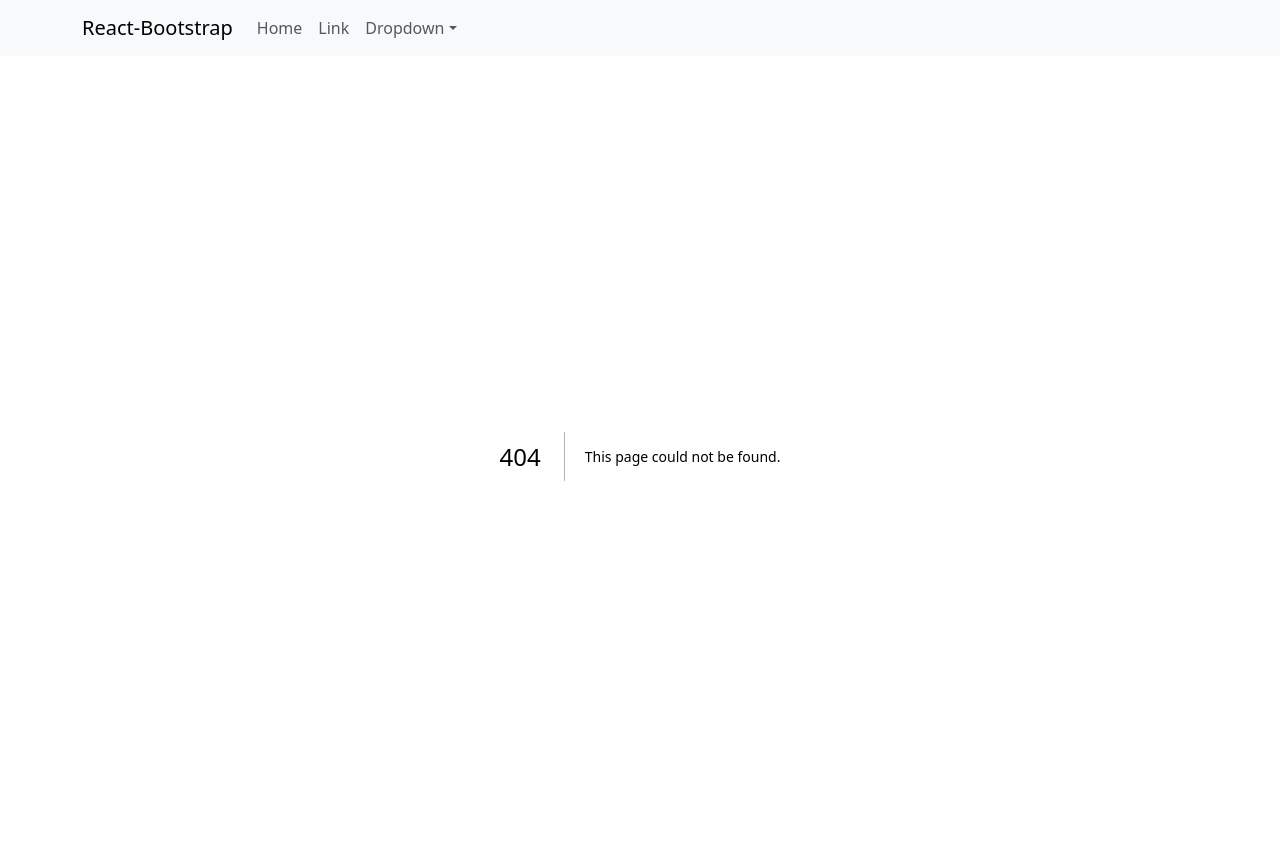
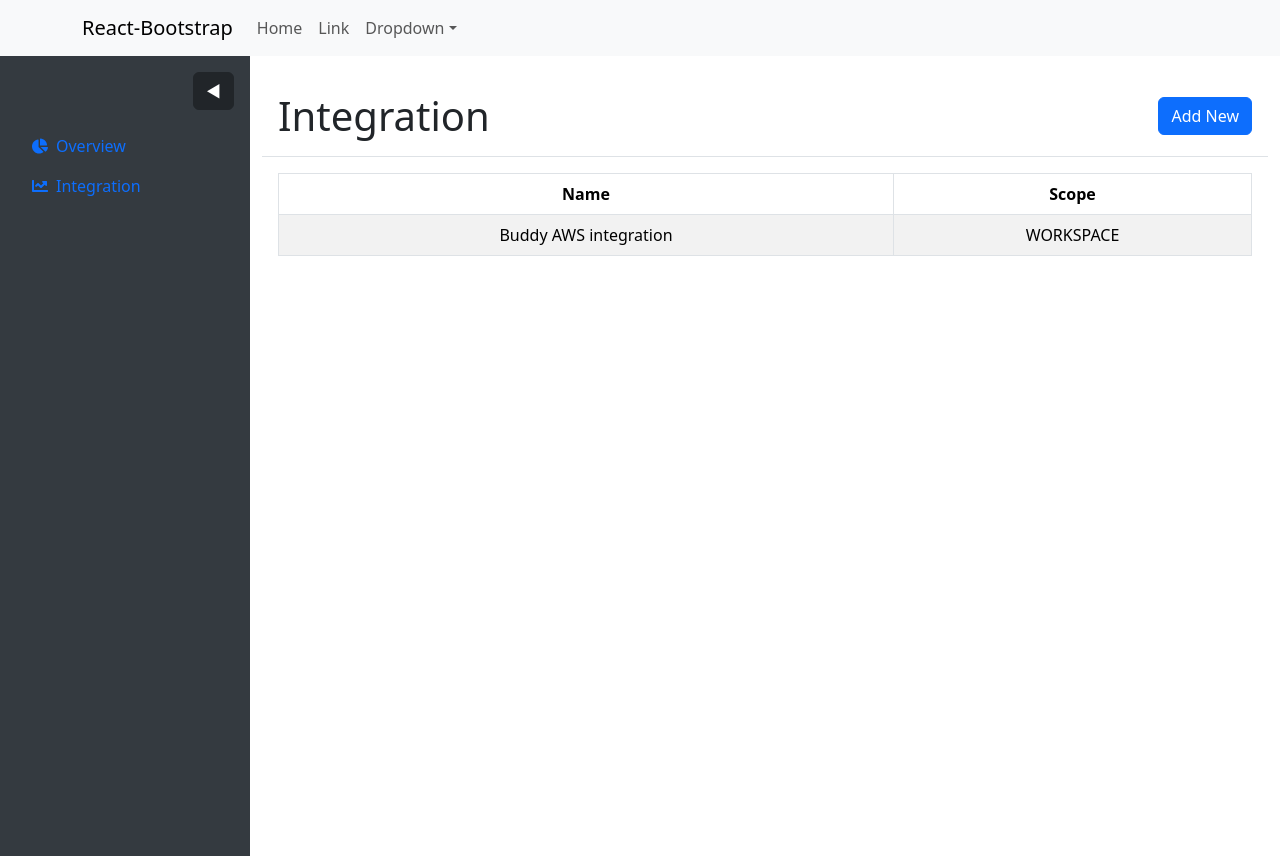
Before and after one commit to khaitq-vnist/auto_ci_fe, a Next.js app: page /dashboard/integration in a window 1280 px wide. Before the commit this address had no page. After the commit the page ends 800 px from the top, so only its background shows below. Built offline with nearby package versions, Linux system fonts and the light colour scheme.

Commit message:
integrations feature

```diff
--- a/package.json
+++ b/package.json
@@ -15,7 +15,9 @@
     "react-bootstrap": "^2.10.5",
     "react-dom": "19.0.0-rc-02c0e824-20241028",
     "react-icons": "^5.3.0",
-    "react-router-bootstrap": "^0.26.3"
+    "react-router-bootstrap": "^0.26.3",
+    "react-toastify": "^10.0.6",
+    "sass": "^1.80.6"
   },
   "devDependencies": {
     "@types/node": "^20",
--- /dev/null
+++ b/src/app/dashboard/integration/page.tsx
@@ -0,0 +1,87 @@
+'use client'
+import DashboardLayout from "@/layouts/dashboard.layout"
+import { useRouter } from "next/navigation";
+import { Button, Container, Table } from "react-bootstrap"
+import { FormIntegration, Integration } from "./list.props";
+import { useState } from "react";
+import AddNewIntegrationModal from "@/components/dashboard/integration/add.new.modal";
+import { toast } from "react-toastify";
+const apiData: { integrations: Integration[] } = {
+    integrations: [
+      {
+        url: "https://api.buddy.works/workspaces/buddy/integrations/5fff3231277e1449d8eb3e6a",
+        html_url: "https://app.buddy.works/buddy/workspace/integrations",
+        hash_id: "5fff3231277e1449d8eb3e6a",
+        name: "Buddy AWS integration",
+        type: "AMAZON",
+        scope: "WORKSPACE",
+        identifier: "my_aws_integration",
+        all_pipelines_allowed: true,
+        permissions: {
+          admins: "MANAGE",
+          others: "USE_ONLY",
+          users: [],
+          groups: []
+        },
+        allowed_pipelines: []
+      }
+    ]
+  };
+
+
+const IntegrationPage = () => {
+    const router = useRouter();
+    const integrations = apiData.integrations;
+    const [showModal, setShowModal] = useState(false);
+
+  const handleShowModal = () => {
+    console.log("showModal called");
+    setShowModal(true)
+  };
+  const handleCloseModal = () => setShowModal(false);
+  const handleSave = (data: { type: string; name: string; personalToken: string }) => {
+    console.log('Form data saved:', data);
+    toast.success("Integration added successfully!");
+    // Add additional save logic here, such as sending data to an API
+  };
+
+    return (
+        <DashboardLayout>
+            <Container className="d-flex justify-content-between align-items-center p-3 border-bottom">
+                <h1 className="m-0">Integration</h1>
+                <div className="ms-auto">
+  <Button variant="primary" onClick={handleShowModal}>
+    Add New
+  </Button>
+</div>
+      <AddNewIntegrationModal
+        show={showModal}
+        onClose={handleCloseModal}
+        onSave={handleSave}
+      />
+            </Container>
+            <Container className="p-3">
+            <Table striped bordered hover>
+          <thead className="text-center">
+            <tr>
+              <th>Name</th>
+              <th>Scope</th>
+            </tr>
+          </thead>
+          <tbody className="text-center">
+            {integrations.map((integration) => (
+              <tr key={integration.hash_id ?? Math.random()}>
+                <td>{integration.name ?? 'Unnamed Integration'}</td>
+                <td>{integration.scope ?? 'Not specified'}</td>
+              </tr>
+            ))}
+          </tbody>
+        </Table>
+
+            </Container>
+
+        </DashboardLayout>
+
+    )
+}
+export default IntegrationPage
--- a/src/app/layout.tsx
+++ b/src/app/layout.tsx
@@ -2,6 +2,7 @@ import type { Metadata } from "next";
 import localFont from "next/font/local";
 import "./globals.css";
 import 'bootstrap/dist/css/bootstrap.min.css';
+import 'react-toastify/dist/ReactToastify.css';
 import AppHeader from "@/components/header/app.header";
 
 const geistSans = localFont({
--- a/src/app/page.tsx
+++ b/src/app/page.tsx
@@ -1,5 +1,3 @@
-import Image from "next/image";
-import styles from "./page.module.css";
 import Link from "next/link";
 
 export default function Home() {
--- a/src/components/dashboard/dashboard.sidebar.tsx
+++ b/src/components/dashboard/dashboard.sidebar.tsx
@@ -3,65 +3,50 @@ import { useState } from 'react';
 import Link from 'next/link';
 import { Nav, Button } from 'react-bootstrap';
 import { FaChartPie, FaChartLine, FaFileAlt, FaCog } from 'react-icons/fa';
-
+import '../styles/sidebar.scss';
+import { ROUTER_DASHBOARD, ROUTER_DASHBOARD_INTEGRATION } from '@/constants/route';
+import { ToastContainer, toast, ToastPosition } from 'react-toastify';
 interface SidebarProps {
     isMinimized: boolean;
     toggleSidebar: () => void;
   }
-export default function DashboardSidebar({ isMinimized, toggleSidebar } : SidebarProps) {
-//   const [isMinimized, setIsMinimized] = useState(false);
 
-//   const toggleSidebar = () => {
-//     setIsMinimized(!isMinimized);
-//   };
+const DashboardSidebar = ({ isMinimized, toggleSidebar } : SidebarProps) =>{
 
   return (
     <div
-      style={{
-        width: isMinimized ? '80px' : '250px',
-        height: '100vh',
-        backgroundColor: '#343a40',
-        color: '#fff',
-        position: 'fixed',
-        transition: 'width 0.3s',
-      }}
+    className={`sidebar ${isMinimized ? 'minimized' : 'expanded'}`}
     >
+       <ToastContainer
+       position="top-right"
+       autoClose={3000}
+       hideProgressBar />
       <div className="d-flex flex-column align-items-center p-3">
         <Button
-          variant="dark"
-          onClick={toggleSidebar}
-          className="mb-3"
-          style={{ alignSelf: isMinimized ? 'center' : 'flex-end' }}
+           variant="dark"
+           onClick={toggleSidebar}
+           className={`mb-3 button ${isMinimized ? 'centered' : ''}`}
         >
           {isMinimized ? '▶' : '◀'}
         </Button>
         <Nav className="flex-column w-100">
-          <Link href="/overview" passHref>
-            <Nav.Link className="d-flex align-items-center">
+          <Link href={`${ROUTER_DASHBOARD}`} legacyBehavior>
+            <Nav.Link href={`${ROUTER_DASHBOARD}`} className="d-flex align-items-center">
               <FaChartPie className="me-2" />
               {!isMinimized && 'Overview'}
             </Nav.Link>
           </Link>
-          <Link href="/analytics" passHref>
-            <Nav.Link className="d-flex align-items-center">
+          <Link href={`${ROUTER_DASHBOARD_INTEGRATION}`} legacyBehavior >
+            <Nav.Link href={`${ROUTER_DASHBOARD_INTEGRATION}`} className="d-flex align-items-center" >
               <FaChartLine className="me-2" />
-              {!isMinimized && 'Analytics'}
+              {!isMinimized && 'Integration'}
             </Nav.Link>
           </Link>
-          <Link href="/reports" passHref>
-            <Nav.Link className="d-flex align-items-center">
-              <FaFileAlt className="me-2" />
-              {!isMinimized && 'Reports'}
-            </Nav.Link>
-          </Link>
-          <Link href="/settings" passHref>
-            <Nav.Link className="d-flex align-items-center">
-              <FaCog className="me-2" />
-              {!isMinimized && 'Settings'}
-            </Nav.Link>
-          </Link>
+
+
         </Nav>
       </div>
     </div>
   );
 }
+export default DashboardSidebar
--- /dev/null
+++ b/src/components/dashboard/integration/add.new.modal.tsx
@@ -0,0 +1,89 @@
+import { FormIntegration } from "@/app/dashboard/integration/list.props";
+import { useState } from "react";
+import { Button, Form, Modal } from "react-bootstrap";
+
+interface AddNewIntegrationModalProps {
+    show: boolean;
+    onClose: () => void;
+    onSave: (data:FormIntegration) => void;
+}
+const AddNewIntegrationModal = ({show, onClose, onSave} : AddNewIntegrationModalProps) => {
+    const [formData, setFormData] = useState<FormIntegration>({
+        type: '',
+        name: '',
+        personalToken: '',
+      });
+
+      const handleChange = (e : any) => {
+        const { name, value } = e.target;
+        setFormData((prevData) => ({
+          ...prevData,
+          [name]: value,
+        }));
+      };
+
+      const handleSave = () => {
+        onSave(formData);
+        setFormData({ type: '', name: '', personalToken: '' }); // Reset form after save
+        onClose();
+      };
+
+      return (
+        <Modal show={show} onHide={onClose}>
+          <Modal.Header closeButton>
+            <Modal.Title>Add New Integration</Modal.Title>
+          </Modal.Header>
+          <Modal.Body>
+            <Form>
+              <Form.Group className="mb-3">
+                <Form.Label>Type</Form.Label>
+                <Form.Control
+                  as="select"
+                  name="type"
+                  value={formData.type}
+                  onChange={handleChange}
+                  required
+                >
+                  <option value="">Select Type</option>
+                  <option value="gitlab">GitLab</option>
+                  <option value="github">GitHub</option>
+                </Form.Control>
+              </Form.Group>
+
+              <Form.Group className="mb-3">
+                <Form.Label>Name</Form.Label>
+                <Form.Control
+                  type="text"
+                  name="name"
+                  value={formData.name}
+                  onChange={handleChange}
+                  placeholder="Enter integration name"
+                  required
+                />
+              </Form.Group>
+
+              <Form.Group className="mb-3">
+                <Form.Label>Personal Token</Form.Label>
+                <Form.Control
+                  type="text"
+                  name="personalToken"
+                  value={formData.personalToken}
+                  onChange={handleChange}
+                  placeholder="Enter personal token"
+                  required
+                />
+              </Form.Group>
+            </Form>
+          </Modal.Body>
+          <Modal.Footer>
+            <Button variant="secondary" onClick={onClose}>
+              Close
+            </Button>
+            <Button variant="primary" onClick={handleSave}>
+              Save
+            </Button>
+          </Modal.Footer>
+        </Modal>
+      );
+}
+export default AddNewIntegrationModal;
--- /dev/null
+++ b/src/components/styles/sidebar.scss
@@ -0,0 +1,23 @@
+.sidebar {
+    height: 100vh;
+    background-color: #343a40;
+    color: #fff;
+    position: fixed;
+    transition: width 0.3s;
+
+    &.minimized {
+      width: 80px;
+    }
+
+    &.expanded {
+      width: 250px;
+    }
+  }
+
+  .button {
+    align-self: flex-end;
+  }
+
+  .button.centered {
+    align-self: center;
+  }
--- /dev/null
+++ b/src/constants/route.tsx
@@ -0,0 +1,2 @@
+export const ROUTER_DASHBOARD = '/dashboard';
+export const ROUTER_DASHBOARD_INTEGRATION = '/dashboard/integration';
```
Also changed, not shown: src/app/dashboard/integration/list.props.tsx (added, +27 -0 lines), 1 other file (tests, documents, lock files or other folders).
